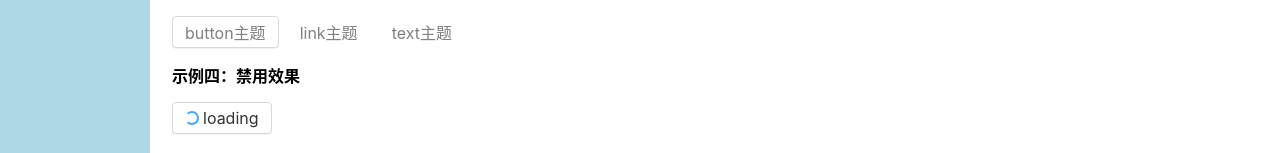
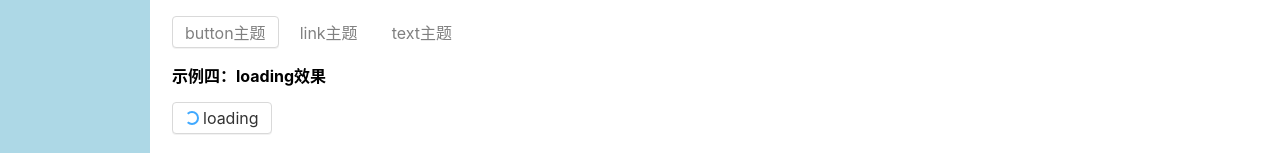
Before and after one commit to Bibifeng/bf-ui-vue3, a Vue app: page /#/doc/button in a window 1280 px wide. Shown: the part 574-727 px from the top of the page. Built offline with nearby package versions, Linux system fonts and the light colour scheme.

Commit message:
fix: 不重要提交

```diff
--- a/src/components/buttonDemo.vue
+++ b/src/components/buttonDemo.vue
@@ -42,7 +42,7 @@
         <bf-button theme="link" disabled>link主题</bf-button>
         <bf-button theme="text" disabled>text主题</bf-button>
     </div>
-    <p class="eg-title">示例四：禁用效果</p>
+    <p class="eg-title">示例四：loading效果</p>
     <div>
         <bf-button theme="button" loading>loading</bf-button>
     </div>
```
